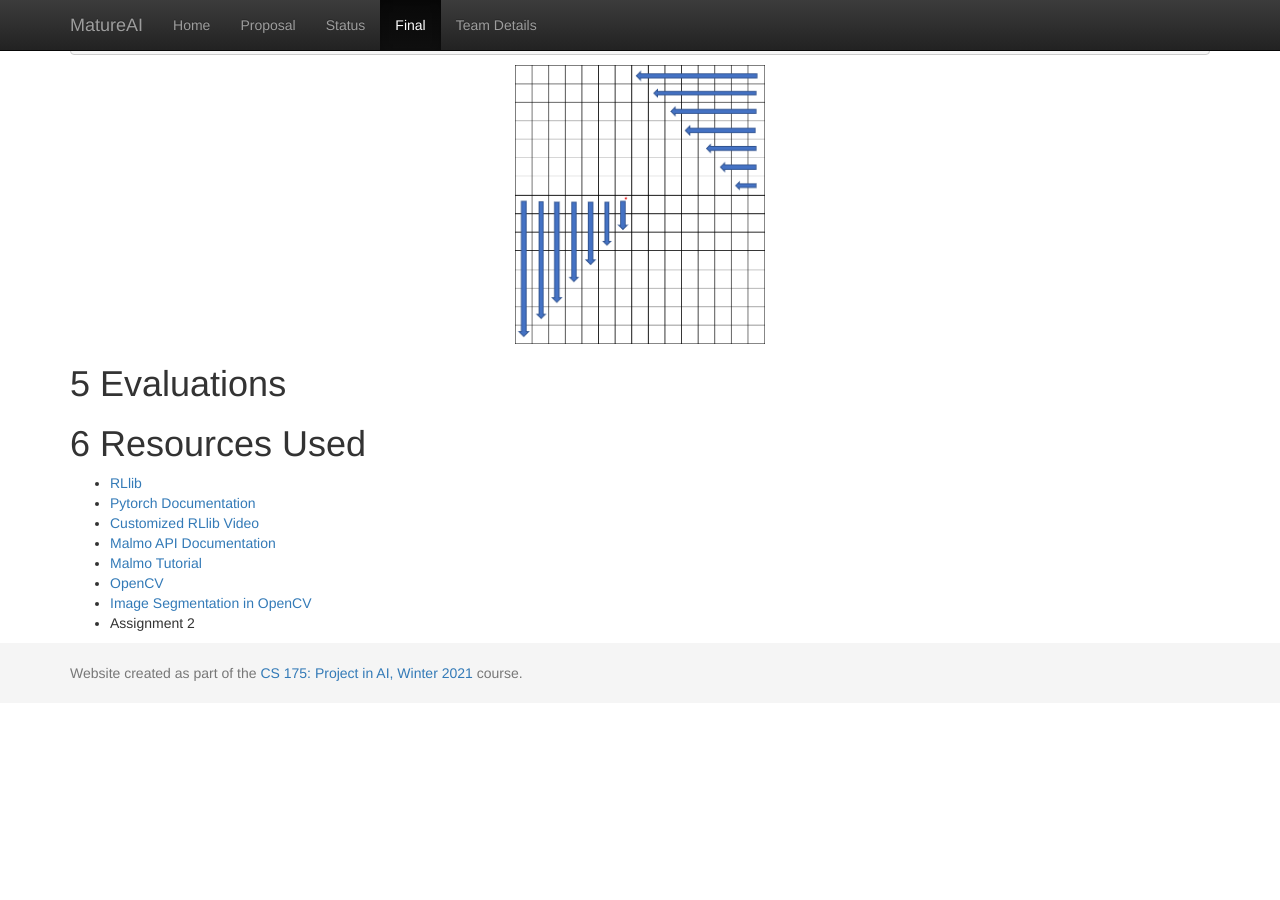
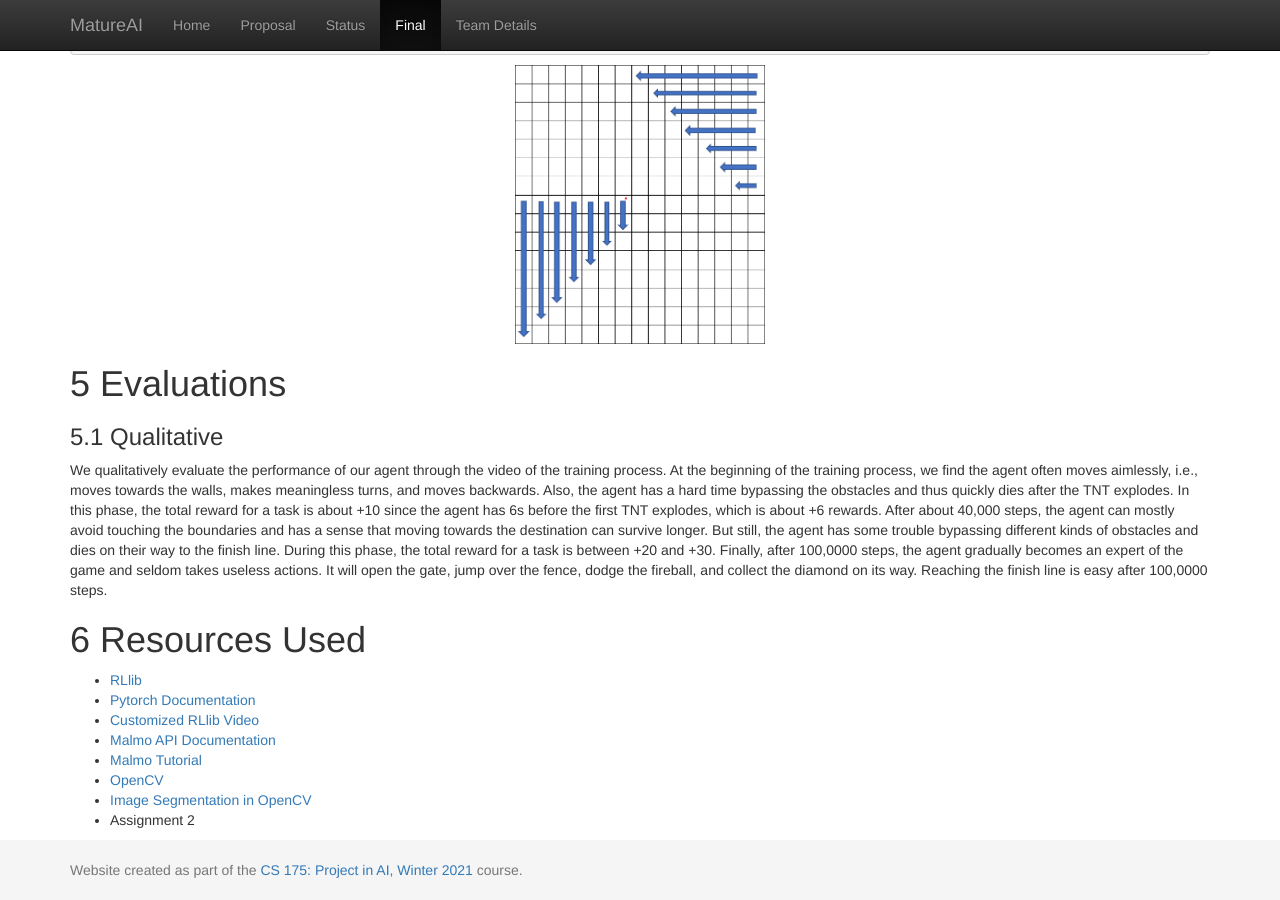
Before and after one commit to LeoLuo0320/MatureAI, a Jekyll site: the page built from docs/final.md, in a window 1280 px wide and 900 px high, scrolled down 3825 px. Built offline with Jekyll 4.4.1, drawn with Linux system fonts in a browser that asks for light colours; before the commit the page ends 4528 px from its top, so only the background shows below that.

Commit message:
Update final.md

```diff
--- a/docs/final.md
+++ b/docs/final.md
@@ -167,6 +167,8 @@ for each layer of observation:
 <img width="250" alt="rotate-illustration" src="img/rotate.png">
 </p>
 # 5 Evaluations
+### 5.1 Qualitative
+We qualitatively evaluate the performance of our agent through the video of the training process. At the beginning of the training process, we find the agent often moves aimlessly, i.e., moves towards the walls, makes meaningless turns, and moves backwards. Also, the agent has a hard time bypassing the obstacles and thus quickly dies after the TNT explodes. In this phase, the total reward for a task is about +10 since the agent has 6s before the first TNT explodes, which is about +6 rewards. After about 40,000 steps, the agent can mostly avoid touching the boundaries and has a sense that moving towards the destination can survive longer. But still, the agent has some trouble bypassing different kinds of obstacles and dies on their way to the finish line. During this phase, the total reward for a task is between +20 and +30. Finally, after 100,0000 steps, the agent gradually becomes an expert of the game and seldom takes useless actions. It will open the gate, jump over the fence, dodge the fireball, and collect the diamond on its way. Reaching the finish line is easy after 100,0000 steps.
 
 
 # 6 Resources Used
```
